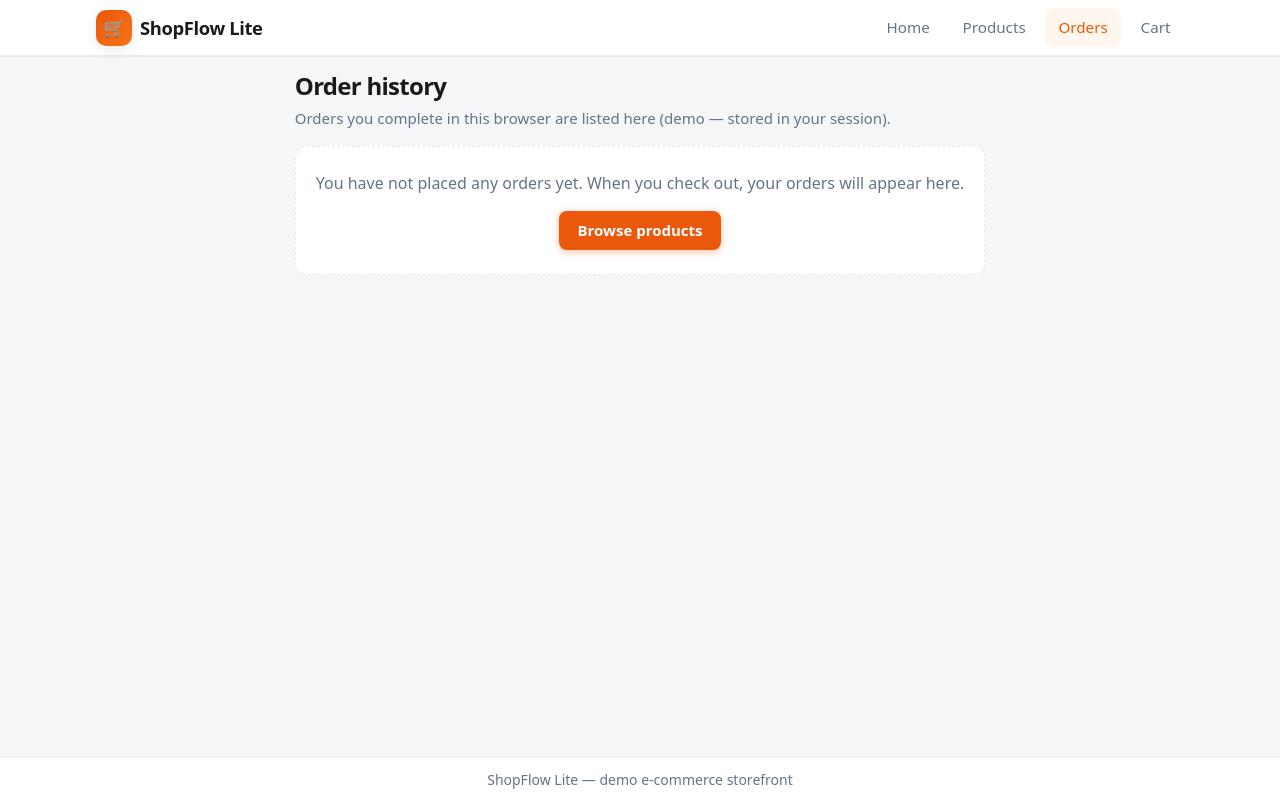
After one commit to RishitKothari12/Shopflow-Lite, a Flask app: page /orders in a window 1280 px wide. The commit adds this page. Run offline with Flask 3, Linux system fonts and the light colour scheme.

Commit message:
Finalized UI, cart, order history, and image integration

```diff
--- a/app/app.py
+++ b/app/app.py
@@ -1,6 +1,8 @@
+from datetime import datetime, timezone
 from flask import Flask, render_template, redirect, session
 from supabase import create_client
 import os
+import uuid
 from dotenv import load_dotenv
 
 load_dotenv()
@@ -12,6 +14,24 @@ app.secret_key = "supersecretkey"
 url = os.getenv("SUPABASE_URL")
 key = os.getenv("SUPABASE_KEY")
 supabase = create_client(url, key)
+
+MAX_ORDER_HISTORY = 25
+
+
+def _cart_line_items(cart):
+    """Resolve session cart dict to product rows with quantity and subtotal."""
+    items = []
+    total = 0
+    for pid, qty in (cart or {}).items():
+        response = supabase.table("products").select("*").eq("id", int(pid)).execute()
+        if not response.data:
+            continue
+        product = dict(response.data[0])
+        product["quantity"] = qty
+        product["subtotal"] = qty * product["price"]
+        items.append(product)
+        total += product["subtotal"]
+    return items, total
 
 
 # 🏠 Home
@@ -84,30 +104,53 @@ def remove(product_id):
 @app.route('/cart')
 def view_cart():
     cart = session.get("cart", {})
-
-    items = []
-    total = 0
-
-    for pid, qty in cart.items():
-        response = supabase.table("products").select("*").eq("id", int(pid)).execute()
-
-        if response.data:
-            product = response.data[0]
-
-            product["quantity"] = qty
-            product["subtotal"] = qty * product["price"]
-
-            items.append(product)
-            total += product["subtotal"]
-
+    items, total = _cart_line_items(cart)
     return render_template('cart.html', items=items, total=total)
 
 
 # ✅ Checkout
 @app.route('/checkout')
 def checkout():
+    cart = session.get("cart", {})
+    items, total = _cart_line_items(cart)
+
+    if not items:
+        return redirect('/cart')
+
+    placed = datetime.now(timezone.utc)
+    order = {
+        "id": str(uuid.uuid4()),
+        "placed_at": placed.isoformat(),
+        "placed_at_label": placed.strftime("%d %b %Y, %H:%M UTC"),
+        "items": [
+            {
+                "id": row["id"],
+                "name": row["name"],
+                "price": row["price"],
+                "quantity": row["quantity"],
+                "subtotal": row["subtotal"],
+                "image_url": row.get("image_url"),
+            }
+            for row in items
+        ],
+        "total": total,
+        "item_count": sum(row["quantity"] for row in items),
+    }
+
+    history = list(session.get("order_history", []))
+    history.insert(0, order)
+    session["order_history"] = history[:MAX_ORDER_HISTORY]
     session.pop("cart", None)
+    session.modified = True
+
     return render_template('checkout.html')
+
+
+# 📜 Order history
+@app.route('/orders')
+def order_history():
+    orders = list(session.get("order_history", []))
+    return render_template('orders.html', orders=orders)
 
 
 # ❤️ Health Check
--- a/app/templates/base.html
+++ b/app/templates/base.html
@@ -16,6 +16,7 @@
             <nav class="nav-links" aria-label="Main">
                 <a href="/" class="nav-link {% if request.path == '/' %}is-active{% endif %}">Home</a>
                 <a href="/products" class="nav-link {% if request.path == '/products' %}is-active{% endif %}">Products</a>
+                <a href="/orders" class="nav-link {% if request.path == '/orders' %}is-active{% endif %}">Orders</a>
                 <a href="/cart" class="nav-link nav-cart {% if request.path == '/cart' %}is-active{% endif %}">
                     Cart
                     {% block nav_cart_badge %}{% endblock %}
--- a/app/templates/checkout.html
+++ b/app/templates/checkout.html
@@ -8,8 +8,9 @@
     <h1>Order placed successfully</h1>
     <p>Thank you for shopping with ShopFlow Lite. Your cart has been cleared — you can start a new order anytime.</p>
     <div class="hero-actions">
-        <a href="/products" class="btn btn-primary">Shop again</a>
-        <a href="/" class="btn btn-secondary">Go home</a>
+        <a href="/orders" class="btn btn-primary">View order history</a>
+        <a href="/products" class="btn btn-secondary">Shop again</a>
+        <a href="/" class="btn btn-ghost">Go home</a>
     </div>
 </div>
 {% endblock %}
--- /dev/null
+++ b/app/templates/orders.html
@@ -0,0 +1,49 @@
+{% extends "base.html" %}
+
+{% block title %}Order history — ShopFlow Lite{% endblock %}
+
+{% block content %}
+<h1 class="page-title">Order history</h1>
+<p class="page-sub">Orders you complete in this browser are listed here (demo — stored in your session).</p>
+
+{% if orders %}
+<div class="orders-list">
+    {% for order in orders %}
+    <article class="order-card" aria-labelledby="order-heading-{{ loop.index }}">
+        <div class="order-card-head">
+            <div>
+                <h2 class="order-card-title" id="order-heading-{{ loop.index }}">Order {{ order['id'][:8] }}</h2>
+                <p class="order-card-meta">{{ order['placed_at_label'] }} · {{ order['item_count'] }} {% if order['item_count'] == 1 %}item{% else %}items{% endif %}</p>
+            </div>
+            <div class="order-card-total">
+                <span class="order-card-total-label">Total</span>
+                <span class="order-card-total-value">₹{{ order['total'] }}</span>
+            </div>
+        </div>
+        <ul class="order-lines" role="list">
+            {% for line in order['items'] %}
+            <li class="order-line">
+                <div class="order-line-thumb">
+                    {% if line['image_url'] %}
+                    <img src="{{ line['image_url'] }}" alt="">
+                    {% else %}
+                    <span class="order-line-thumb-fallback" aria-hidden="true">📦</span>
+                    {% endif %}
+                </div>
+                <div class="order-line-body">
+                    <span class="order-line-name">{{ line['name'] }}</span>
+                    <span class="order-line-meta">₹{{ line['price'] }} × {{ line['quantity'] }} · <strong>₹{{ line['subtotal'] }}</strong></span>
+                </div>
+            </li>
+            {% endfor %}
+        </ul>
+    </article>
+    {% endfor %}
+</div>
+{% else %}
+<div class="empty-state" role="status">
+    <p>You have not placed any orders yet. When you check out, your orders will appear here.</p>
+    <a href="/products" class="btn btn-primary">Browse products</a>
+</div>
+{% endif %}
+{% endblock %}
```
Also changed, not shown: app/static/css/shopflow.css (+122 -0 lines).
